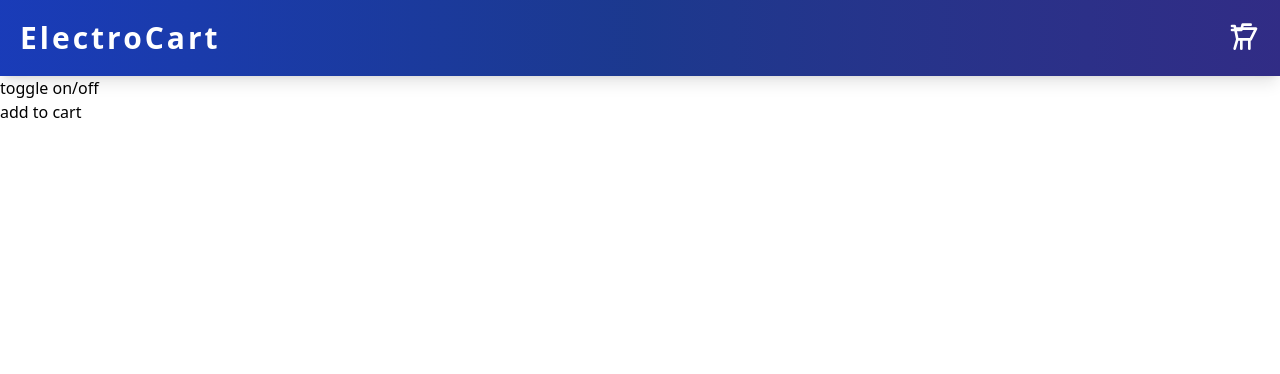
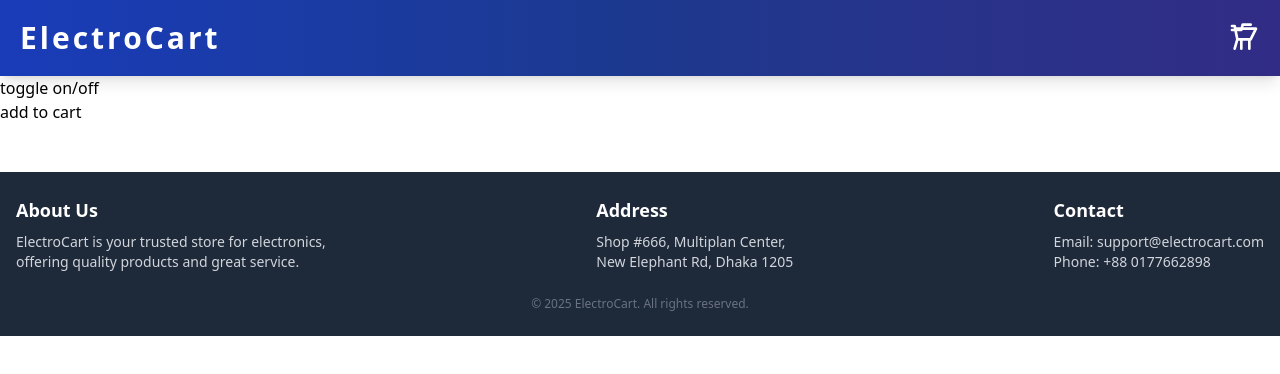
Before and after one commit to shkms11/shopping-cart, a React (Vite) app: page / in a window 1280 px wide. Shown: the top 374 px of the page. Built offline with nearby package versions, Linux system fonts and the light colour scheme.

Commit message:
add footer to shopping cart

```diff
--- a/src/ShoppingCart.tsx
+++ b/src/ShoppingCart.tsx
@@ -10,6 +10,7 @@ import {
 import { useSelector, useDispatch } from "react-redux";
 import type { RootState } from "./store";
 import Header from "./components/Header";
+import Footer from "./components/Footer";
 
 export const ShoppingCart = (): ReactElement => {
     const dispatch = useDispatch();
@@ -42,7 +43,7 @@ export const ShoppingCart = (): ReactElement => {
     return (
         <div>
             <div>
-                <Header/>
+                <Header />
             </div>
 
             <button onClick={handleToggle}>toggle on/off</button>
@@ -61,6 +62,9 @@ export const ShoppingCart = (): ReactElement => {
             <div>
                 <button onClick={handleAddToCart}>add to cart</button>
             </div>
+            <div>
+                <Footer />
+            </div>
         </div>
     );
 };
```
